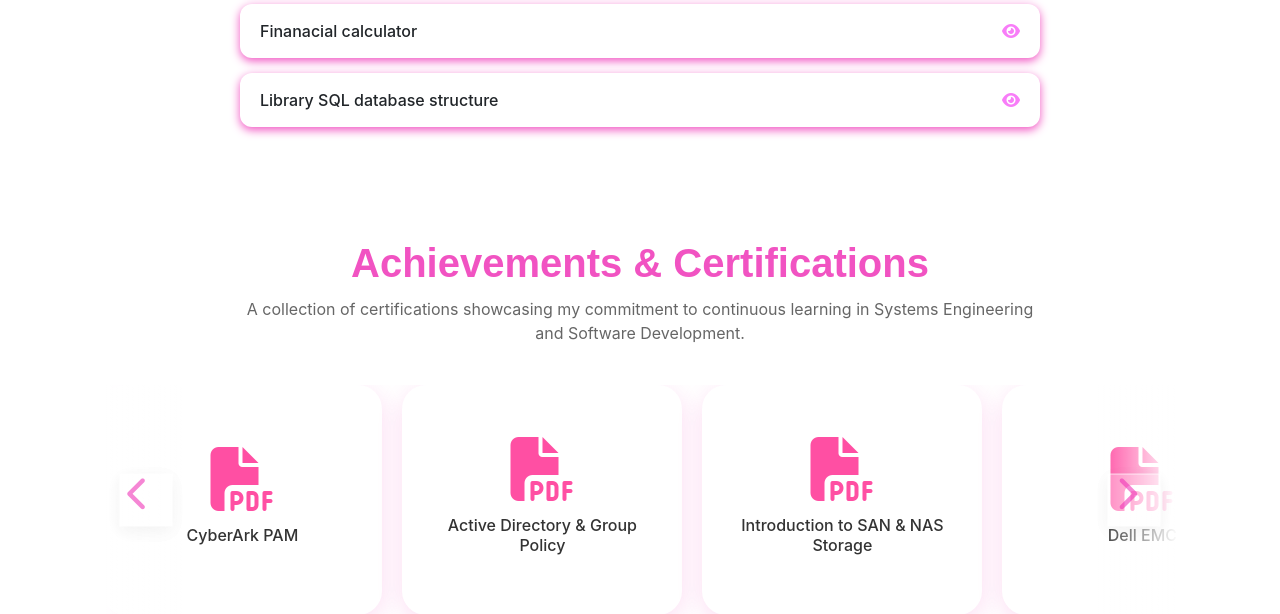
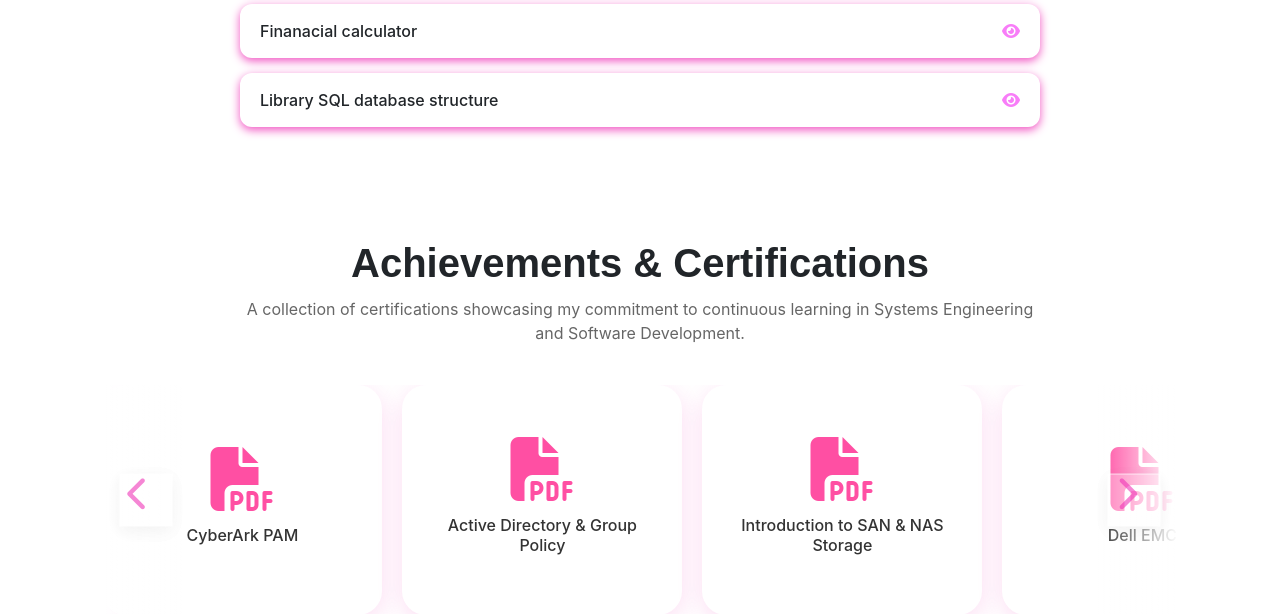
Before and after one commit to lelonkala/Nombulelo-Portfolio, a Flask app: template templates/projects.html in a window 1280 px wide. Shown: the part 321-935 px from the top of the page. Run offline with Flask 3, Linux system fonts and the light colour scheme; the template is opened without the code that fills it, so the values that code supplies are empty; some libraries are stand-ins or nearby versions.

Commit message:
Heading color changed

```diff
--- a/static/css/carousel.css
+++ b/static/css/carousel.css
@@ -5,7 +5,7 @@
 }
 
 .certifications-section h1 {
-    color: #f153c2;
+    color: ec4899;
     font-size: 2.5rem;
     font-weight: 600;
     margin-bottom: 10px;
```
